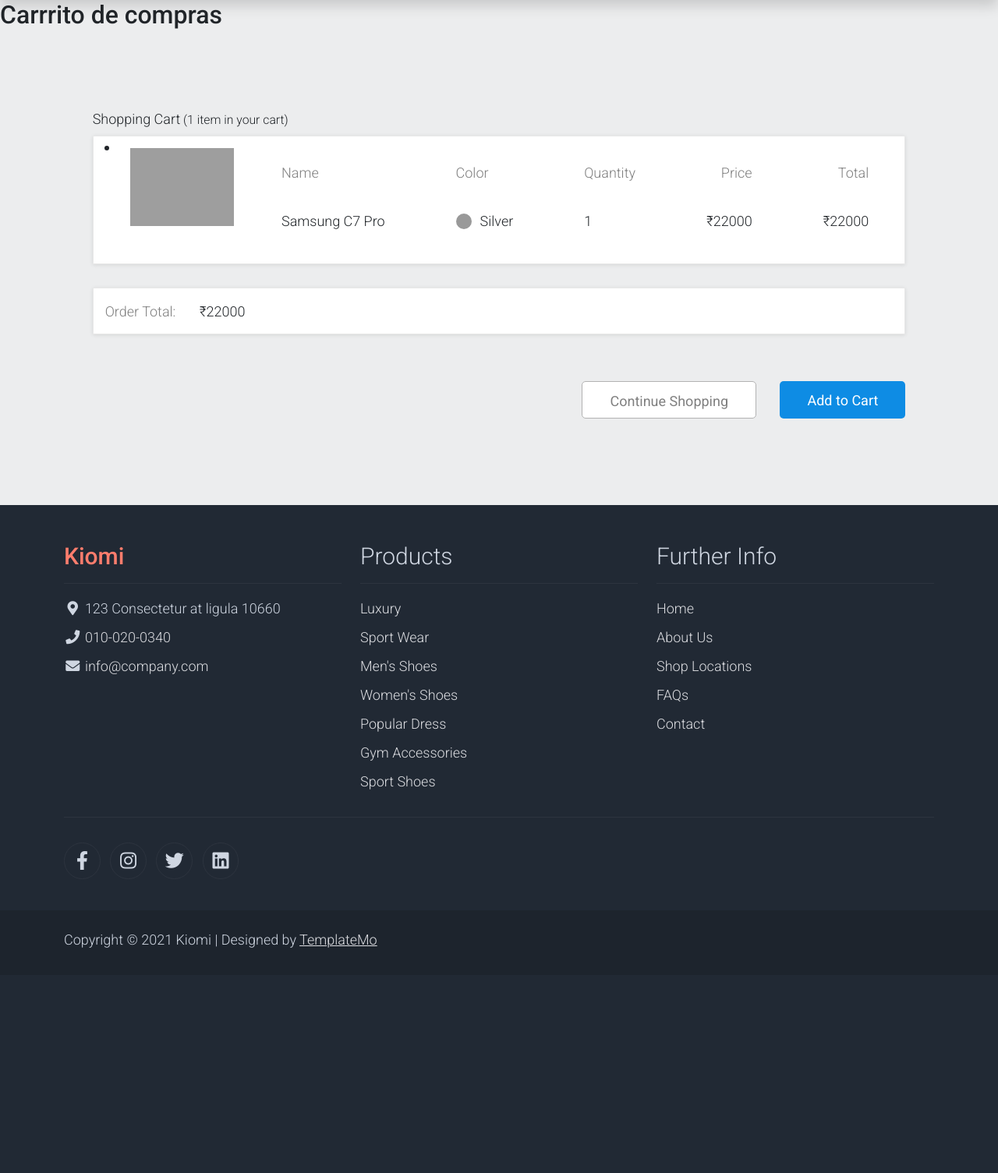
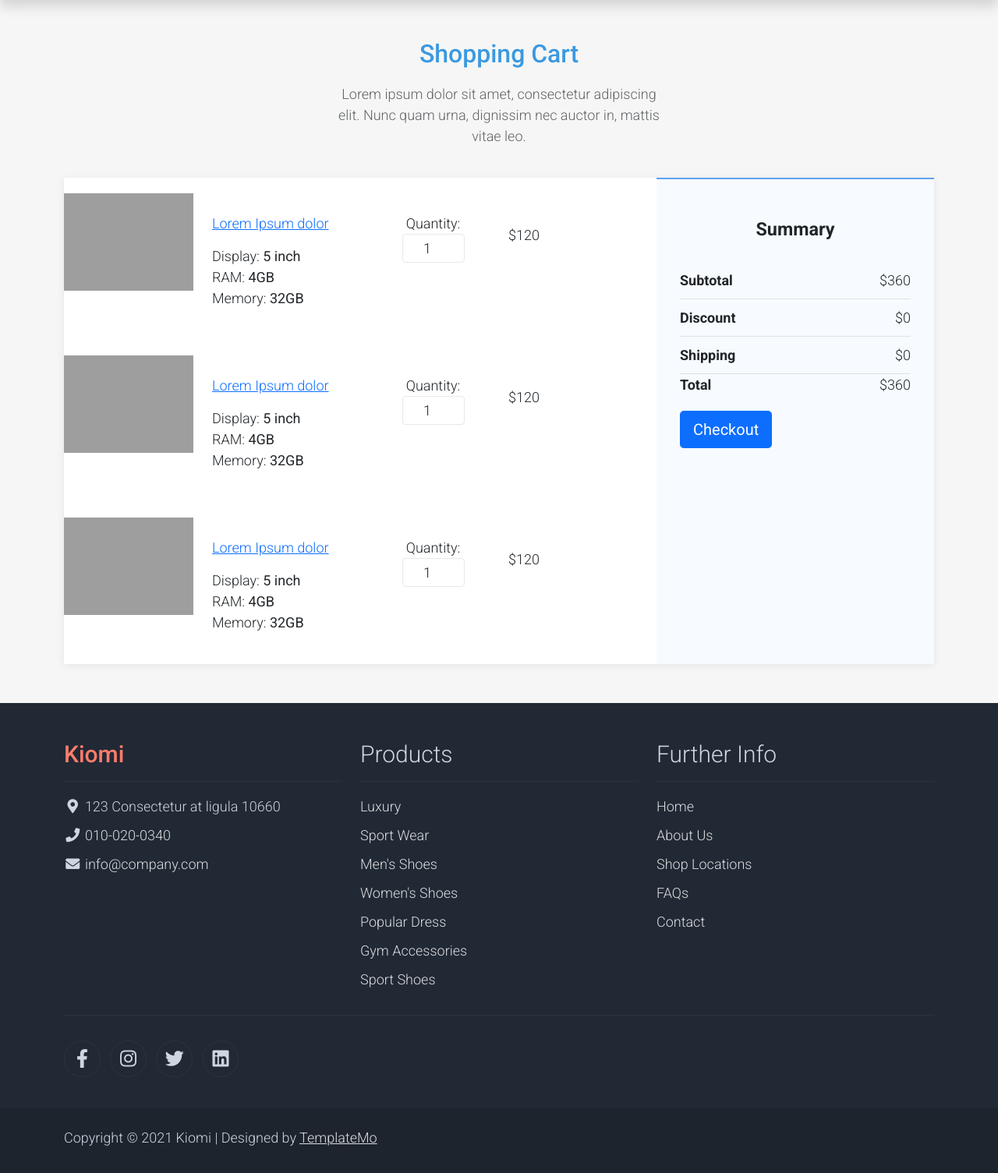
Before and after one commit to Monitel-IOT/kiomi-app, a Django app: page /car/ in a window 1280 px wide. Shown: the part 132-1637 px from the top of the page at 78% size. Before the commit the page ends 1348 px from the top, so only its background shows below. Run offline with Django 3.2, Linux system fonts and the light colour scheme; some libraries are stand-ins or nearby versions; grey boxes are pictures that could not be loaded.

Commit message:
Implementacion de la plantilla para el carrito
.

```diff
--- a/kiomi_app/static/css/main.css
+++ b/kiomi_app/static/css/main.css
@@ -1,20 +1,20 @@
 @font-face {
-  font-family: 'Stem-Bold';
-  src: url('../fonts/Stem-Bold.ttf') format('truetype');
+  font-family: "Stem-Bold";
+  src: url("../fonts/Stem-Bold.ttf") format("truetype");
   font-weight: normal;
   font-style: normal;
 }
 
 @font-face {
-  font-family: 'Georgia-Italic';
-  src: url('../fonts/georgia-italic.ttf') format('truetype');
+  font-family: "Georgia-Italic";
+  src: url("../fonts/georgia-italic.ttf") format("truetype");
   font-weight: normal;
   font-style: normal;
 }
 
 @font-face {
-  font-family: 'Times-Europa-Roman';
-  src: url('../fonts/times-europa-roman.otf') format('opentype');
+  font-family: "Times-Europa-Roman";
+  src: url("../fonts/times-europa-roman.otf") format("opentype");
   font-weight: normal;
   font-style: normal;
 }
@@ -27,9 +27,9 @@
   --fourth-color: #f1f2f0;
   --black-color: #000000;
   --text-color: #290d18;
-	--font: 'Stem-Bold', sans-serif;
-	--second-font: 'Georgia-Italic', sans-serif;
-	--third-font: 'Times-Europa-Roman', sans-serif;
+  --font: "Stem-Bold", sans-serif;
+  --second-font: "Georgia-Italic", sans-serif;
+  --third-font: "Times-Europa-Roman", sans-serif;
 }
 /* *************** Reset *************** */
 
@@ -49,7 +49,6 @@
 .bg-white {
   background-color: #fff;
 }
-
 
 /* ********** Components ********** */
 
@@ -117,173 +116,135 @@ body {
 
 /* Carrito de compras */
 
-.button {
-  display: inline-block;
-  background: #0e8ce4;
-  border-radius: 5px;
-  height: 48px;
-  -webkit-transition: all 200ms ease;
-  -moz-transition: all 200ms ease;
-  -ms-transition: all 200ms ease;
-  -o-transition: all 200ms ease;
-  transition: all 200ms ease;
+.shopping-cart {
+  padding-bottom: 50px;
+  font-family: "Montserrat", sans-serif;
 }
 
-.button a {
-  display: block;
-  font-size: 18px;
-  font-weight: 400;
-  line-height: 48px;
-  color: #ffffff;
-  padding-left: 35px;
-  padding-right: 35px;
+.shopping-cart.dark {
+  background-color: #f6f6f6;
 }
 
-.button:hover {
+.shopping-cart .content {
+  box-shadow: 0px 2px 10px rgba(0, 0, 0, 0.075);
+  background-color: white;
+}
+
+.shopping-cart .block-heading {
+  padding-top: 50px;
+  margin-bottom: 40px;
+  text-align: center;
+}
+
+.shopping-cart .block-heading p {
+  text-align: center;
+  max-width: 420px;
+  margin: auto;
+  opacity: 0.7;
+}
+
+.shopping-cart .dark .block-heading p {
   opacity: 0.8;
 }
 
-.cart_section {
-  width: 100%;
-  padding-top: 93px;
-  padding-bottom: 111px;
+.shopping-cart .block-heading h1,
+.shopping-cart .block-heading h2,
+.shopping-cart .block-heading h3 {
+  margin-bottom: 1.2rem;
+  color: #3b99e0;
 }
 
-.cart_title {
-  font-size: 30px;
-  font-weight: 500;
+.shopping-cart .items {
+  margin: auto;
 }
 
-.cart_items {
-  margin-top: 8px;
+.shopping-cart .items .product {
+  margin-bottom: 20px;
+  padding-top: 20px;
+  padding-bottom: 20px;
 }
 
-.cart_list {
-  border: solid 1px #e8e8e8;
-  box-shadow: 0px 1px 5px rgba(0, 0, 0, 0.1);
-  background-color: #fff;
+.shopping-cart .items .product .info {
+  padding-top: 0px;
+  text-align: center;
 }
 
-.cart_item {
-  width: 100%;
-  padding: 15px;
-  padding-right: 46px;
+.shopping-cart .items .product .info .product-name {
+  font-weight: 600;
 }
 
-.cart_item_image {
-  width: 133px;
-  height: 133px;
-  float: left;
+.shopping-cart .items .product .info .product-name .product-info {
+  font-size: 14px;
+  margin-top: 15px;
 }
 
-.cart_item_image img {
-  max-width: 100%;
+.shopping-cart .items .product .info .product-name .product-info .value {
+  font-weight: 400;
 }
 
-.cart_item_info {
-  width: calc(100% - 133px);
-  float: left;
-  padding-top: 18px;
+.shopping-cart .items .product .info .quantity .quantity-input {
+  margin: auto;
+  width: 80px;
 }
 
-.cart_item_name {
-  margin-left: 7.53%;
+.shopping-cart .items .product .info .price {
+  margin-top: 15px;
+  font-weight: bold;
+  font-size: 22px;
 }
 
-.cart_item_title {
-  font-size: 14px;
-  font-weight: 400;
-  color: rgba(0, 0, 0, 0.5);
+.shopping-cart .summary {
+  border-top: 2px solid #5ea4f3;
+  background-color: #f7fbff;
+  height: 100%;
+  padding: 30px;
 }
 
-.cart_item_text {
-  font-size: 18px;
-  margin-top: 35px;
+.shopping-cart .summary h3 {
+  text-align: center;
+  font-size: 1.3em;
+  font-weight: 600;
+  padding-top: 20px;
+  padding-bottom: 20px;
 }
 
-.cart_item_text span {
-  display: inline-block;
-  width: 20px;
-  height: 20px;
-  border-radius: 50%;
-  margin-right: 11px;
-  -webkit-transform: translateY(4px);
-  -moz-transform: translateY(4px);
-  -ms-transform: translateY(4px);
-  -o-transform: translateY(4px);
-  transform: translateY(4px);
+.shopping-cart .summary .summary-item:not(:last-of-type) {
+  padding-bottom: 10px;
+  padding-top: 10px;
+  border-bottom: 1px solid rgba(0, 0, 0, 0.1);
 }
 
-.cart_item_price {
-  text-align: right;
+.shopping-cart .summary .text {
+  font-size: 1em;
+  font-weight: 600;
 }
 
-.cart_item_total {
-  text-align: right;
+.shopping-cart .summary .price {
+  font-size: 1em;
+  float: right;
 }
 
-.order_total {
-  width: 100%;
-  height: 60px;
-  margin-top: 30px;
-  border: solid 1px #e8e8e8;
-  box-shadow: 0px 1px 5px rgba(0, 0, 0, 0.1);
-  padding-right: 46px;
-  padding-left: 15px;
-  background-color: #fff;
+.shopping-cart .summary button {
+  margin-top: 20px;
 }
 
-.order_total_title {
-  display: inline-block;
-  font-size: 14px;
-  color: rgba(0, 0, 0, 0.5);
-  line-height: 60px;
+@media (min-width: 768px) {
+  .shopping-cart .items .product .info {
+    padding-top: 25px;
+    text-align: left;
   }
 
-.order_total_amount {
-  display: inline-block;
-  font-size: 18px;
-  font-weight: 500;
-  margin-left: 26px;
-  line-height: 60px;
+  .shopping-cart .items .product .info .price {
+    font-weight: bold;
+    font-size: 22px;
+    top: 17px;
   }
 
-.cart_buttons {
-  margin-top: 60px;
-  text-align: right;
+  .shopping-cart .items .product .info .quantity {
+    text-align: center;
   }
-
-.cart_button_clear {
-  display: inline-block;
-  border: none;
-  font-size: 18px;
-  font-weight: 400;
-  line-height: 48px;
-  color: rgba(0, 0, 0, 0.5);
-  background: #ffffff;
-  border: solid 1px #b2b2b2;
-  padding-left: 35px;
-  padding-right: 35px;
-  outline: none;
-  cursor: pointer;
-  margin-right: 26px;
+  .shopping-cart .items .product .info .quantity .quantity-input {
+    padding: 4px 10px;
+    text-align: center;
   }
-
-.cart_button_clear:hover {
-  border-color: #0e8ce4;
-  color: #0e8ce4;
 }
-
-.cart_button_checkout {
-  display: inline-block;
-  border: none;
-  font-size: 18px;
-  font-weight: 400;
-  line-height: 48px;
-  color: #ffffff;
-  padding-left: 35px;
-  padding-right: 35px;
-  outline: none;
-  cursor: pointer;
-  vertical-align: top;
-}
--- a/kiomi_app/templates/products/car.html
+++ b/kiomi_app/templates/products/car.html
@@ -2,9 +2,10 @@
 {% load static %}
 {% block title %} Store {% endblock title %}
 {% block body %}
-<div id="car">
-    <h2>Carrrito de compras</h2>
 
+
+
+<main class="page" id="car">
     <!-- <div v-for="orderItem in dbOrderItems" :key="orderItem.id">
 
                 <h3> Producto Nombre: [[dbProducts.name]]</h3>
@@ -14,66 +15,137 @@
                 <p> Sabor-Bizcocho: [[orderItem.orderFlavorBizcocho]]</p>
 
             </div> -->
-
-
-    <div class="cart_section">
-        <div class="container-fluid">
+    <section class="shopping-cart dark">
+        <div class="container">
+            <div class="block-heading">
+                <h2>Shopping Cart</h2>
+                <p>Lorem ipsum dolor sit amet, consectetur adipiscing elit. Nunc quam urna, dignissim nec auctor in,
+                    mattis vitae leo.</p>
+            </div>
+            <div class="content">
                 <div class="row">
-                <div class="col-lg-10 offset-lg-1">
-                    <div class="cart_container">
-                        <div class="cart_title">Shopping Cart<small> (1 item in your cart) </small></div>
-                        <div class="cart_items">
-                            <ul class="cart_list">
-                                <li class="cart_item clearfix">
-                                    <div class="cart_item_image"><img
-                                            src="https://res.cloudinary.com/dxfq3iotg/image/upload/v1560924153/alcatel-smartphones-einsteiger-mittelklasse-neu-3m.jpg"
-                                            alt=""></div>
-                                    <div class="cart_item_info d-flex flex-md-row flex-column justify-content-between">
-                                        <div class="cart_item_name cart_info_col">
-                                            <div class="cart_item_title">Name</div>
-                                            <div class="cart_item_text">Samsung C7 Pro</div>
+                    <div class="col-md-12 col-lg-8">
+                        <div class="items">
+                            <div class="product">
+                                <div class="row">
+                                    <div class="col-md-3">
+                                        <img class="img-fluid mx-auto d-block image"
+                                            src="https://image.spreadshirtmedia.net/image-server/v1/mp/compositions/T1267A1MPA3629PT17X212Y10D15446434FS5726Cx000000%3AxD41C3B%3AxE1E1E1/views/1,width=378,height=378,appearanceId=1,backgroundColor=FFFFFF,noPt=true/estoy-aqui-en-google-maps-camiseta-polo-mujer.jpg">
                                     </div>
-                                        <div class="cart_item_color cart_info_col">
-                                            <div class="cart_item_title">Color</div>
-                                            <div class="cart_item_text"><span
-                                                    style="background-color:#999999;"></span>Silver</div>
-                                        </div>
-                                        <div class="cart_item_quantity cart_info_col">
-                                            <div class="cart_item_title">Quantity</div>
-                                            <div class="cart_item_text">1</div>
-                                        </div>
-                                        <div class="cart_item_price cart_info_col">
-                                            <div class="cart_item_title">Price</div>
-                                            <div class="cart_item_text">₹22000</div>
-                                        </div>
-                                        <div class="cart_item_total cart_info_col">
-                                            <div class="cart_item_title">Total</div>
-                                            <div class="cart_item_text">₹22000</div>
+                                    <div class="col-md-8">
+                                        <div class="info">
+                                            <div class="row">
+                                                <div class="col-md-5 product-name">
+                                                    <div class="product-name">
+                                                        <a href="#">Lorem Ipsum dolor</a>
+                                                        <div class="product-info">
+                                                            <div>Display: <span class="value">5 inch</span></div>
+                                                            <div>RAM: <span class="value">4GB</span></div>
+                                                            <div>Memory: <span class="value">32GB</span></div>
                                                         </div>
                                                     </div>
-                                </li>
-                            </ul>
                                                 </div>
-                        <div class="order_total">
-                            <div class="order_total_content text-md-right">
-                                <div class="order_total_title">Order Total:</div>
-                                <div class="order_total_amount">₹22000</div>
+                                                <div class="col-md-4 quantity">
+                                                    <label for="quantity">Quantity:</label>
+                                                    <input id="quantity" type="number" value="1"
+                                                        class="form-control quantity-input">
                                                 </div>
-                        </div>
-                        <div class="cart_buttons"> <button type="button" class="button cart_button_clear">Continue
-                                Shopping</button> <button type="button" class="button cart_button_checkout">Add to
-                                Cart</button> </div>
+                                                <div class="col-md-3 price">
+                                                    <span>$120</span>
                                                 </div>
                                             </div>
                                         </div>
                                     </div>
                                 </div>
+                            </div>
+                            <div class="product">
+                                <div class="row">
+                                    <div class="col-md-3">
+                                        <img class="img-fluid mx-auto d-block image"
+                                            src="https://image.spreadshirtmedia.net/image-server/v1/mp/compositions/T1267A1MPA3629PT17X212Y10D15446434FS5726Cx000000%3AxD41C3B%3AxE1E1E1/views/1,width=378,height=378,appearanceId=1,backgroundColor=FFFFFF,noPt=true/estoy-aqui-en-google-maps-camiseta-polo-mujer.jpg">
+                                    </div>
+                                    <div class="col-md-8">
+                                        <div class="info">
+                                            <div class="row">
+                                                <div class="col-md-5 product-name">
+                                                    <div class="product-name">
+                                                        <a href="#">Lorem Ipsum dolor</a>
+                                                        <div class="product-info">
+                                                            <div>Display: <span class="value">5 inch</span></div>
+                                                            <div>RAM: <span class="value">4GB</span></div>
+                                                            <div>Memory: <span class="value">32GB</span></div>
+                                                        </div>
+                                                    </div>
+                                                </div>
+                                                <div class="col-md-4 quantity">
+                                                    <label for="quantity">Quantity:</label>
+                                                    <input id="quantity" type="number" value="1"
+                                                        class="form-control quantity-input">
+                                                </div>
+                                                <div class="col-md-3 price">
+                                                    <span>$120</span>
+                                                </div>
+                                            </div>
+                                        </div>
+                                    </div>
+                                </div>
+                            </div>
+                            <div class="product">
+                                <div class="row">
+                                    <div class="col-md-3">
+                                        <img class="img-fluid mx-auto d-block image"
+                                            src="https://image.spreadshirtmedia.net/image-server/v1/mp/compositions/T1267A1MPA3629PT17X212Y10D15446434FS5726Cx000000%3AxD41C3B%3AxE1E1E1/views/1,width=378,height=378,appearanceId=1,backgroundColor=FFFFFF,noPt=true/estoy-aqui-en-google-maps-camiseta-polo-mujer.jpg">
+                                    </div>
+                                    <div class="col-md-8">
+                                        <div class="info">
+                                            <div class="row">
+                                                <div class="col-md-5 product-name">
+                                                    <div class="product-name">
+                                                        <a href="#">Lorem Ipsum dolor</a>
+                                                        <div class="product-info">
+                                                            <div>Display: <span class="value">5 inch</span></div>
+                                                            <div>RAM: <span class="value">4GB</span></div>
+                                                            <div>Memory: <span class="value">32GB</span></div>
+                                                        </div>
+                                                    </div>
+                                                </div>
+                                                <div class="col-md-4 quantity">
+                                                    <label for="quantity">Quantity:</label>
+                                                    <input id="quantity" type="number" value="1"
+                                                        class="form-control quantity-input">
+                                                </div>
+                                                <div class="col-md-3 price">
+                                                    <span>$120</span>
+                                                </div>
+                                            </div>
+                                        </div>
+                                    </div>
+                                </div>
+                            </div>
+                        </div>
+                    </div>
+                    <div class="col-md-12 col-lg-4">
+                        <div class="summary">
+                            <h3>Summary</h3>
+                            <div class="summary-item"><span class="text">Subtotal</span><span class="price">$360</span>
+                            </div>
+                            <div class="summary-item"><span class="text">Discount</span><span class="price">$0</span>
+                            </div>
+                            <div class="summary-item"><span class="text">Shipping</span><span class="price">$0</span>
+                            </div>
+                            <div class="summary-item"><span class="text">Total</span><span class="price">$360</span>
+                            </div>
+                            <button type="button" class="btn btn-primary btn-lg btn-block">Checkout</button>
+                        </div>
+                    </div>
+                </div>
+            </div>
+        </div>
+    </section>
+</main>
 
 
 
-
-
-</div>
 {% endblock body %}
 {% block js %}
 <!-- main vue -->
```
Also changed, not shown: kiomi_app/templates/products/productDetails.html (+10 -16 lines). Lines whose indentation alone changed are shown as unchanged.
